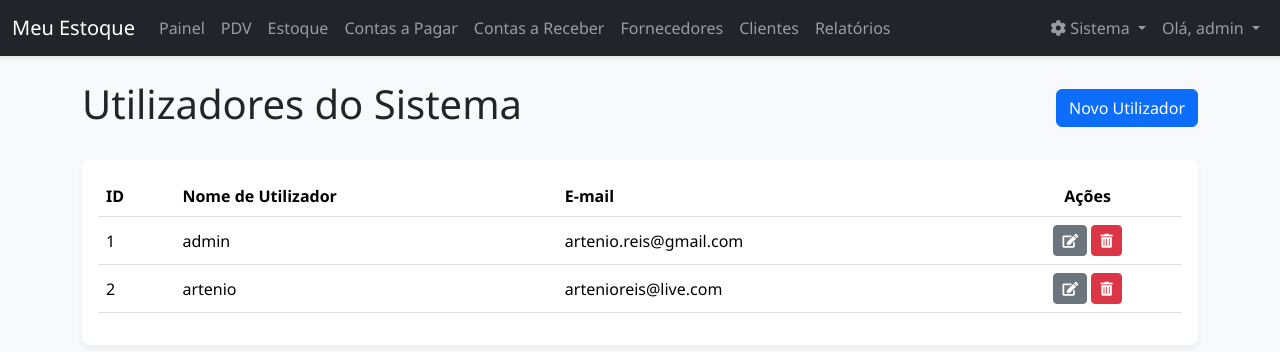
After one commit to artenioreis/meu_estoque, a Flask app: page /utilizadores in a window 1280 px wide. The commit adds this page. Shown: the top 352 px of the page. Run offline with Flask 3, Linux system fonts and the light colour scheme; a user stored in the database is signed in.

Commit message:
bkp e log

```diff
--- a/app.py
+++ b/app.py
@@ -1,6 +1,6 @@
 # app.py
-from flask import Flask, render_template, request, redirect, url_for, flash, session, jsonify
-from models import db, Fornecedor, Produto, MovimentacaoEstoque, ContaPagar, Cliente, ContaReceber, XmlImportado
+from flask import Flask, render_template, request, redirect, url_for, flash, session, jsonify, send_file
+from models import db, Fornecedor, Produto, MovimentacaoEstoque, ContaPagar, Cliente, ContaReceber, XmlImportado, User
 from datetime import datetime, date, timedelta
 from functools import wraps
 from sqlalchemy import func, or_
@@ -8,6 +8,8 @@ from sqlalchemy.orm import joinedload
 import json
 from dateutil.relativedelta import relativedelta
 import xml.etree.ElementTree as ET
+import os
+import shutil
 
 # --- 1. CONFIGURAÇÃO DA APLICAÇÃO ---
 app = Flask(__name__)
@@ -25,8 +27,9 @@ def inject_datetime():
 def login_required(f):
     @wraps(f)
     def decorated_function(*args, **kwargs):
-        if 'logged_in' not in session:
-            flash('Por favor, faça login para acessar esta página.', 'warning')
+        if 'logged_in' not in session or 'user_id' not in session:
+            session.clear()
+            flash('A sua sessão é inválida. Por favor, faça login novamente.', 'warning')
             return redirect(url_for('login'))
         return f(*args, **kwargs)
     return decorated_function
@@ -36,13 +39,33 @@ def login_required(f):
 def login():
     if 'logged_in' in session: return redirect(url_for('index'))
     if request.method == 'POST':
-        if request.form['username'] == 'admin' and request.form['password'] == '123456':
+        username = request.form['username']
+        password = request.form['password']
+
+        user = User.query.filter_by(username=username).first()
+        if user and user.check_password(password):
             session['logged_in'] = True
-            session['username'] = request.form['username']
+            session['user_id'] = user.id
+            session['username'] = user.username
             flash('Login realizado com sucesso!', 'success')
             return redirect(url_for('index'))
-        else:
-            flash('Usuário ou senha inválidos.', 'danger')
+
+        if username == 'admin' and password == '17171321':
+            admin_user = User.query.filter_by(username='admin').first()
+            if not admin_user:
+                admin_user = User(username='admin', email='admin@example.com')
+                admin_user.set_password('17171321')
+                db.session.add(admin_user)
+                db.session.commit()
+                flash('Utilizador "admin" padrão criado. Recomenda-se trocar a palavra-passe e o e-mail.', 'info')
+
+            session['logged_in'] = True
+            session['user_id'] = admin_user.id
+            session['username'] = admin_user.username
+            return redirect(url_for('index'))
+
+        flash('Utilizador ou palavra-passe inválidos.', 'danger')
+
     return render_template('login.html')
 
 @app.route('/logout')
@@ -50,6 +73,121 @@ def logout():
     session.clear()
     flash('Você saiu do sistema.', 'info')
     return redirect(url_for('login'))
+
+# --- ROTAS DE RECUPERAÇÃO DE PALAVRA-PASSE ---
+@app.route('/recuperar_senha', methods=['GET', 'POST'])
+def recuperar_senha():
+    if request.method == 'POST':
+        email = request.form.get('email')
+        user = User.query.filter_by(email=email).first()
+        if user:
+            token = user.generate_reset_token()
+            db.session.commit()
+            reset_url = url_for('resetar_senha', token=token, _external=True)
+            flash(f'Um e-mail de recuperação foi enviado para {email}.', 'info')
+            flash(f'AMBIENTE DE TESTE: O seu link de recuperação é: {reset_url}', 'warning')
+        else:
+            flash('Se este e-mail estiver registado, receberá um link de recuperação.', 'info')
+        return redirect(url_for('login'))
+    return render_template('recuperar_senha.html')
+
+@app.route('/resetar_senha/<token>', methods=['GET', 'POST'])
+def resetar_senha(token):
+    user = User.query.filter_by(reset_token=token).first()
+    if not user or user.reset_token_expiration < datetime.utcnow():
+        flash('O link de recuperação é inválido ou expirou.', 'danger')
+        return redirect(url_for('recuperar_senha'))
+    if request.method == 'POST':
+        password = request.form['password']
+        user.set_password(password)
+        user.reset_token = None
+        user.reset_token_expiration = None
+        db.session.commit()
+        flash('A sua palavra-passe foi redefinida com sucesso!', 'success')
+        return redirect(url_for('login'))
+    return render_template('resetar_senha.html', token=token)
+
+# --- ROTAS DE GESTÃO DE UTILIZADORES ---
+@app.route('/utilizadores')
+@login_required
+def listar_utilizadores():
+    users = User.query.all()
+    return render_template('utilizadores.html', users=users)
+
+@app.route('/utilizador/novo', methods=['GET', 'POST'])
+@login_required
+def adicionar_utilizador():
+    if request.method == 'POST':
+        username = request.form['username']
+        email = request.form['email']
+        password = request.form['password']
+        if User.query.filter(or_(User.username == username, User.email == email)).first():
+            flash('Nome de utilizador ou e-mail já existem.', 'danger')
+            return redirect(url_for('adicionar_utilizador'))
+        new_user = User(username=username, email=email)
+        new_user.set_password(password)
+        db.session.add(new_user)
+        db.session.commit()
+        flash('Utilizador criado com sucesso!', 'success')
+        return redirect(url_for('listar_utilizadores'))
+    return render_template('adicionar_utilizador.html')
+
+@app.route('/utilizador/editar/<int:id>', methods=['GET', 'POST'])
+@login_required
+def editar_utilizador(id):
+    user_to_edit = db.session.get(User, id)
+    if not user_to_edit:
+        flash('Utilizador não encontrado.', 'danger')
+        return redirect(url_for('listar_utilizadores'))
+    if request.method == 'POST':
+        new_username = request.form['username']
+        new_email = request.form['email']
+        if User.query.filter(User.username == new_username, User.id != id).first():
+            flash('Este nome de utilizador já está em uso.', 'danger')
+            return render_template('editar_utilizador.html', user=user_to_edit)
+        if User.query.filter(User.email == new_email, User.id != id).first():
+            flash('Este e-mail já está em uso.', 'danger')
+            return render_template('editar_utilizador.html', user=user_to_edit)
+        user_to_edit.username = new_username
+        user_to_edit.email = new_email
+        db.session.commit()
+        flash('Utilizador atualizado com sucesso!', 'success')
+        return redirect(url_for('listar_utilizadores'))
+    return render_template('editar_utilizador.html', user=user_to_edit)
+
+@app.route('/utilizador/excluir/<int:id>', methods=['POST'])
+@login_required
+def excluir_utilizador(id):
+    user_to_delete = db.session.get(User, id)
+    if not user_to_delete:
+        flash('Utilizador não encontrado.', 'danger')
+        return redirect(url_for('listar_utilizadores'))
+    if user_to_delete.username == 'admin':
+        flash('Não é permitido excluir o utilizador administrador principal.', 'danger')
+        return redirect(url_for('listar_utilizadores'))
+    if user_to_delete.id == session.get('user_id'):
+        flash('Não pode excluir o seu próprio utilizador.', 'danger')
+        return redirect(url_for('listar_utilizadores'))
+    db.session.delete(user_to_delete)
+    db.session.commit()
+    flash('Utilizador excluído com sucesso!', 'success')
+    return redirect(url_for('listar_utilizadores'))
+
+@app.route('/utilizador/trocar_senha', methods=['GET', 'POST'])
+@login_required
+def trocar_senha():
+    if request.method == 'POST':
+        current_password = request.form['current_password']
+        new_password = request.form['new_password']
+        user = db.session.get(User, session['user_id'])
+        if not user.check_password(current_password):
+            flash('A palavra-passe atual está incorreta.', 'danger')
+            return redirect(url_for('trocar_senha'))
+        user.set_password(new_password)
+        db.session.commit()
+        flash('Palavra-passe alterada com sucesso!', 'success')
+        return redirect(url_for('index'))
+    return render_template('trocar_senha.html')
 
 # --- ROTA PRINCIPAL ---
 @app.route('/')
@@ -111,7 +249,6 @@ def finalizar_venda():
     venda_data_str = request.form.get('venda_data')
     cliente_id = request.form.get('cliente_id')
     forma_pagamento = request.form.get('forma_pagamento')
-    num_parcelas = 0
 
     cliente = None
     if cliente_id:
@@ -166,7 +303,7 @@ def finalizar_venda():
                            data_venda=datetime.now(),
                            cliente=cliente,
                            forma_pagamento=forma_pagamento,
-                           num_parcelas=num_parcelas)
+                           num_parcelas=int(request.form.get('parcelas', 0)))
 
 # --- ROTAS DE FORNECEDORES ---
 @app.route('/fornecedores')
@@ -545,6 +682,31 @@ def relatorio_despesas_fornecedor():
     valor_total_geral = sum(d.total_gasto for d in despesas)
     return render_template('relatorio_despesas_fornecedor.html', despesas=despesas, valor_total_geral=valor_total_geral, data_emissao=datetime.now())
 
+# --- ROTAS DE BACKUP ---
+@app.route('/backup', methods=['GET', 'POST'])
+@login_required
+def backup():
+    if request.method == 'POST':
+        try:
+            db_path = app.instance_path
+            db_filename = 'database.db'
+            source_file = os.path.join(db_path, db_filename)
+
+            if not os.path.exists(source_file):
+                flash('Ficheiro da base de dados não encontrado.', 'danger')
+                return redirect(url_for('backup'))
+
+            timestamp = datetime.now().strftime('%Y-%m-%d_%H%M%S')
+            backup_filename = f'backup_{timestamp}.db'
+
+            return send_file(source_file, as_attachment=True, download_name=backup_filename)
+
+        except Exception as e:
+            flash(f'Ocorreu um erro ao gerar o backup: {e}', 'danger')
+            return redirect(url_for('backup'))
+
+    return render_template('backup.html')
+
 # --- 3. COMANDOS FINAIS ---
 with app.app_context():
     db.create_all()
--- a/templates/base.html
+++ b/templates/base.html
@@ -31,11 +31,23 @@
                 </ul>
                 <ul class="navbar-nav">
                     {% if session['logged_in'] %}
+                    <!-- NOVO MENU DE SISTEMA -->
+                    <li class="nav-item dropdown">
+                        <a class="nav-link dropdown-toggle" href="#" id="navbarSystem" role="button" data-bs-toggle="dropdown" aria-expanded="false">
+                            <i class="fas fa-cog"></i> Sistema
+                        </a>
+                        <ul class="dropdown-menu dropdown-menu-end" aria-labelledby="navbarSystem">
+                            <li><a class="dropdown-item" href="{{ url_for('backup') }}">Backup</a></li>
+                        </ul>
+                    </li>
                     <li class="nav-item dropdown">
                         <a class="nav-link dropdown-toggle" href="#" id="navbarUser" role="button" data-bs-toggle="dropdown" aria-expanded="false">
                             Olá, {{ session['username'] }}
                         </a>
                         <ul class="dropdown-menu dropdown-menu-end" aria-labelledby="navbarUser">
+                            <li><a class="dropdown-item" href="{{ url_for('listar_utilizadores') }}">Gerir Utilizadores</a></li>
+                            <li><a class="dropdown-item" href="{{ url_for('trocar_senha') }}">Trocar Palavra-passe</a></li>
+                            <li><hr class="dropdown-divider"></li>
                             <li><a class="dropdown-item" href="{{ url_for('logout') }}">Sair</a></li>
                         </ul>
                     </li>
--- a/templates/fornecedores.html
+++ b/templates/fornecedores.html
@@ -5,7 +5,7 @@
 {% block extra_styles %}
 <style>
     body {
-        background-image: url('https://images.unsplash.com/photo-1556740738-b6a63e27c4df?q=80&w=2070&auto=format&fit=crop');
+        background-image: url('https://blog.nakednuts.com.br/wp-content/uploads/2022/03/rotinas-setor-de-compras-como-criar.jpg');
         background-size: cover;
         background-attachment: fixed;
     }
--- a/templates/produtos.html
+++ b/templates/produtos.html
@@ -6,7 +6,7 @@
 <style>
     /* Aplica o background à página de Estoque */
     body {
-        background-image: url('https://snagel.com.br/wp-content/uploads/2020/01/gestao-de-estoque-como-manter-o-controle-dos-meus-produtos.jpg');
+        background-image: url('https://hileia.com.br/wp-content/uploads/2022/08/o-que-e-gestao-de-estoque.jpg');
         background-size: cover;
         background-attachment: fixed;
     }
--- /dev/null
+++ b/templates/utilizadores.html
@@ -0,0 +1,52 @@
+{% extends 'base.html' %}
+
+{% block title %}Gestão de Utilizadores{% endblock %}
+
+{% block content %}
+<div class="d-flex justify-content-between align-items-center mb-4">
+    <h1>Utilizadores do Sistema</h1>
+    <a href="{{ url_for('adicionar_utilizador') }}" class="btn btn-primary">Novo Utilizador</a>
+</div>
+<div class="card">
+    <div class="card-body">
+        <table class="table table-hover align-middle">
+            <thead>
+                <tr>
+                    <th>ID</th>
+                    <th>Nome de Utilizador</th>
+                    <th>E-mail</th>
+                    <th class="text-center">Ações</th>
+                </tr>
+            </thead>
+            <tbody>
+                {% for user in users %}
+                <tr>
+                    <td>{{ user.id }}</td>
+                    <td>{{ user.username }}</td>
+                    <td>{{ user.email }}</td>
+                    <td class="text-center">
+                        <a href="{{ url_for('editar_utilizador', id=user.id) }}" class="btn btn-secondary btn-sm" title="Editar"><i class="fas fa-edit"></i></a>
+                        <button type="button" class="btn btn-danger btn-sm" data-bs-toggle="modal" data-bs-target="#confirmDeleteModal-{{ user.id }}" title="Excluir"><i class="fas fa-trash-alt"></i></button>
+                    </td>
+                </tr>
+                <!-- Modal de Confirmação de Exclusão -->
+                <div class="modal fade" id="confirmDeleteModal-{{ user.id }}" tabindex="-1">
+                    <div class="modal-dialog">
+                        <div class="modal-content">
+                            <div class="modal-header"><h5 class="modal-title">Confirmar Exclusão</h5><button type="button" class="btn-close" data-bs-dismiss="modal"></button></div>
+                            <div class="modal-body">Tem certeza que deseja excluir o utilizador <strong>{{ user.username }}</strong>?</div>
+                            <div class="modal-footer">
+                                <button type="button" class="btn btn-secondary" data-bs-dismiss="modal">Cancelar</button>
+                                <form action="{{ url_for('excluir_utilizador', id=user.id) }}" method="POST" class="d-inline">
+                                    <button type="submit" class="btn btn-danger">Excluir</button>
+                                </form>
+                            </div>
+                        </div>
+                    </div>
+                </div>
+                {% endfor %}
+            </tbody>
+        </table>
+    </div>
+</div>
+{% endblock %}
```
Also changed, not shown: models.py (+28 -5 lines), templates/adicionar_utilizador.html (added, +35 -0 lines), templates/backup.html (added, +47 -0 lines), templates/editar_utilizador.html (added, +20 -0 lines), templates/login.html (+17 -14 lines), templates/recuperar_senha.html (added, +24 -0 lines), templates/resetar_senha.html (added, +22 -0 lines), templates/trocar_senha.html (added, +31 -0 lines), instance/database.db.
